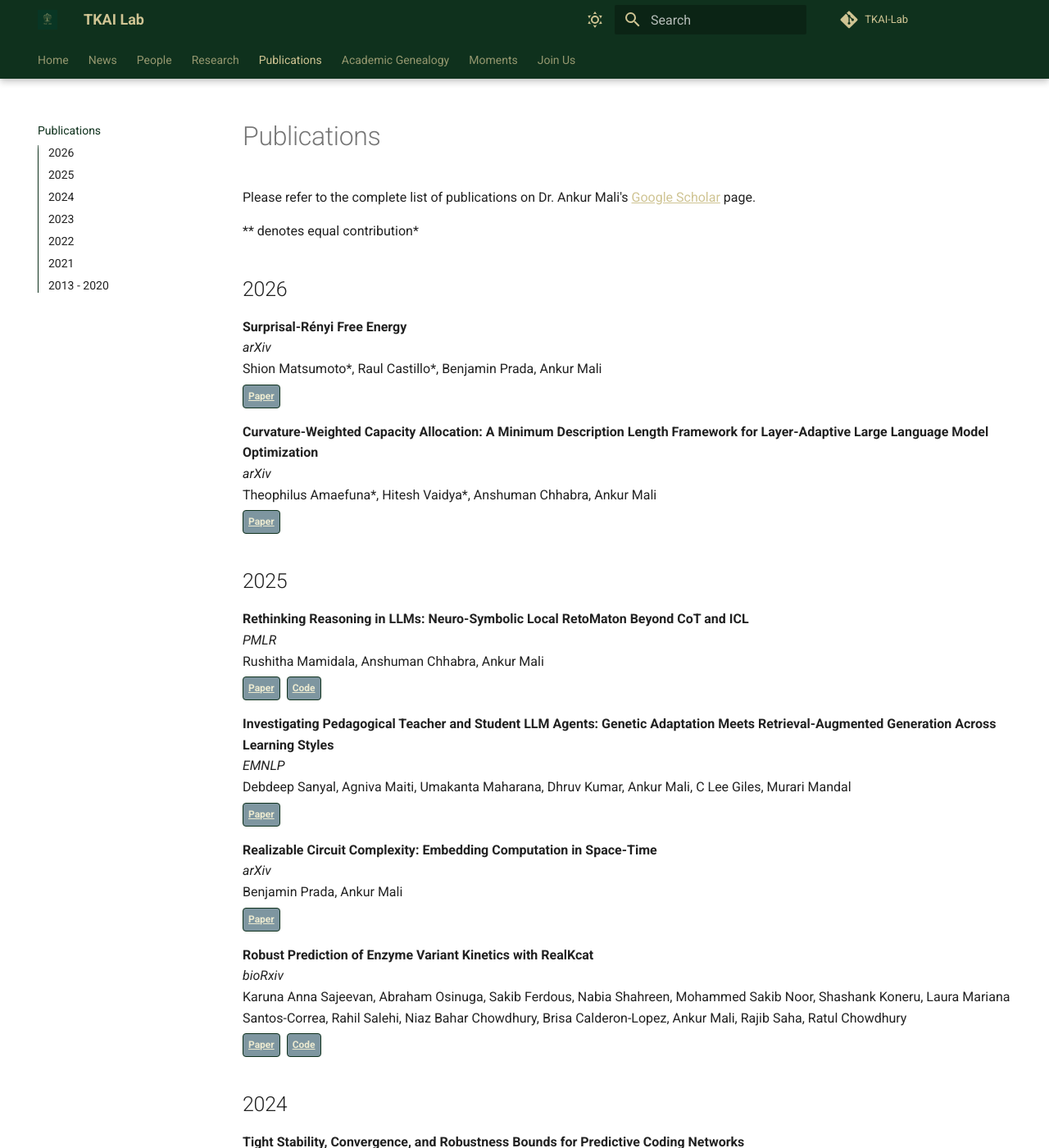
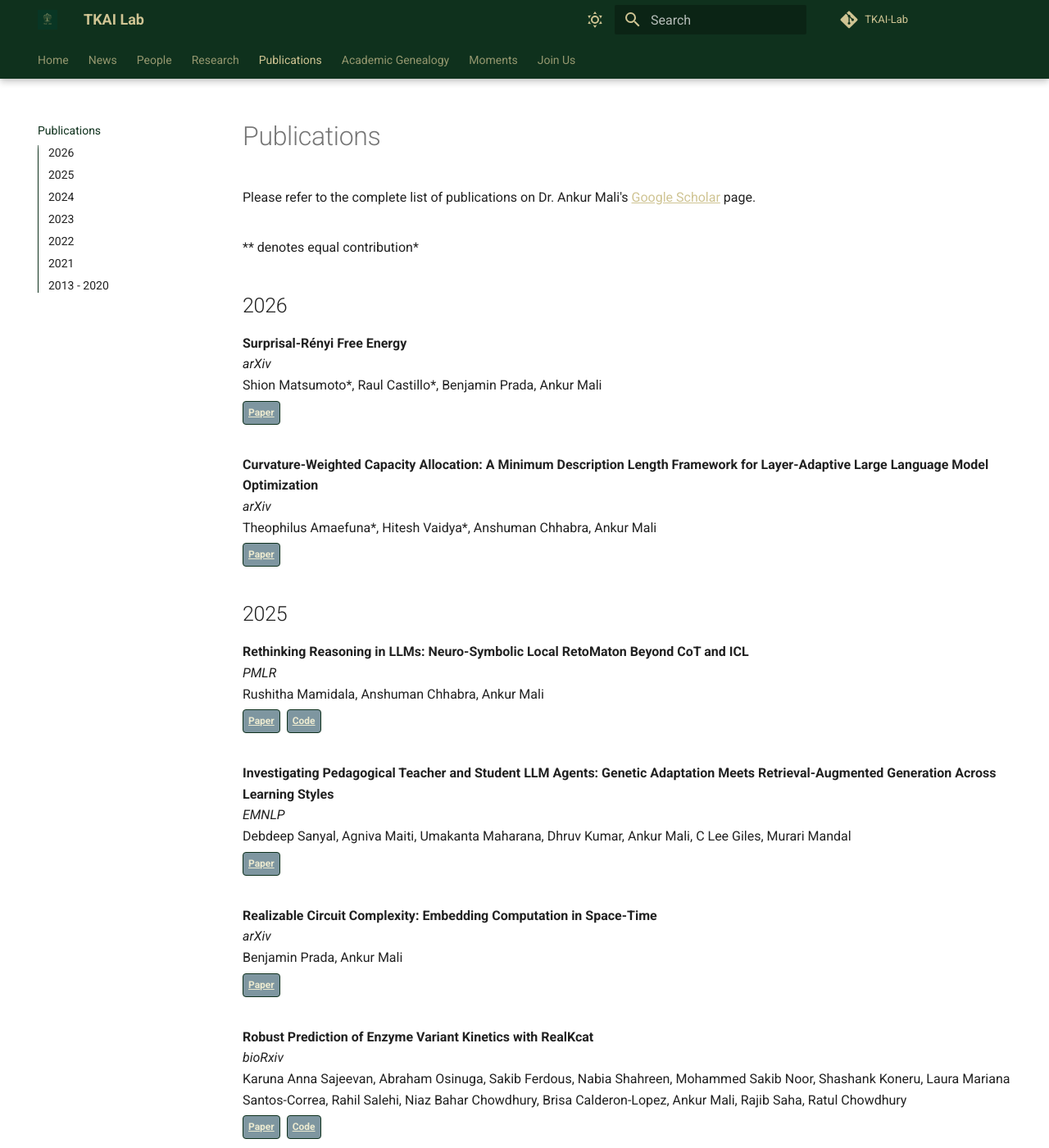
Before and after one commit to TKAI-LAB-Mali/tkai-lab-mali.github.io, an MkDocs documentation site: the page built from docs/publications.md, in a window 1280 px wide and 1400 px high. Shown: the whole window at 82% size. Built offline with MkDocs 1.6.1 and Material for MkDocs 9.7.7, drawn with Linux system fonts in a browser that asks for light colours.

Commit message:
add space between pubs

```diff
--- a/docs/publications.md
+++ b/docs/publications.md
@@ -1,4 +1,6 @@
 # Publications
+
+<div class="publications-page" markdown="1">
 
 Please refer to the complete list of publications on Dr. Ankur Mali's [Google Scholar](https://scholar.google.co.in/citations?view_op=list_works&hl=en&hl=en&user=ogxlzgcAAAAJ) page.
 
@@ -182,3 +184,5 @@ Please refer to the complete list of publications on Dr. Ankur Mali's [Google Sc
 * Thepade, S., Subhedarpage, K., & Mali, . (2013). Performance Rise in Content Based Video Retrieval using Multi-level Thepade’s Sorted Ternary Block Truncation Coding with intermediate block videos and even-odd videos. In Advances in Computing, Communications and Informatics , 2013 International Conference on (pp. 962–966).
 
 * A. Mali, A. G. Ororbia, & C. L. Giles (2020). The Sibling Neural Estimator: Improving Iterative Image Decoding with Gradient Communication. In 2020 Data Compression Conference (DCC) (pp. 23-32).
+
+</div>
--- /dev/null
+++ b/docs/stylesheets/publications.css
@@ -0,0 +1,12 @@
+/* --- Publications Page Styling --- */
+.publications-page > p {
+  margin-bottom: 1.8rem;
+}
+
+.publications-page li {
+  margin-bottom: 1.8rem;
+}
+
+.publications-page li p {
+  margin-bottom: 0;
+}
--- a/mkdocs.yml
+++ b/mkdocs.yml
@@ -55,6 +55,7 @@ extra_css:
   - stylesheets/profile.css
   - stylesheets/image-stack.css
   - stylesheets/people.css
+  - stylesheets/publications.css
   - stylesheets/homepage.css
   - stylesheets/research-carousel.css
 
```
